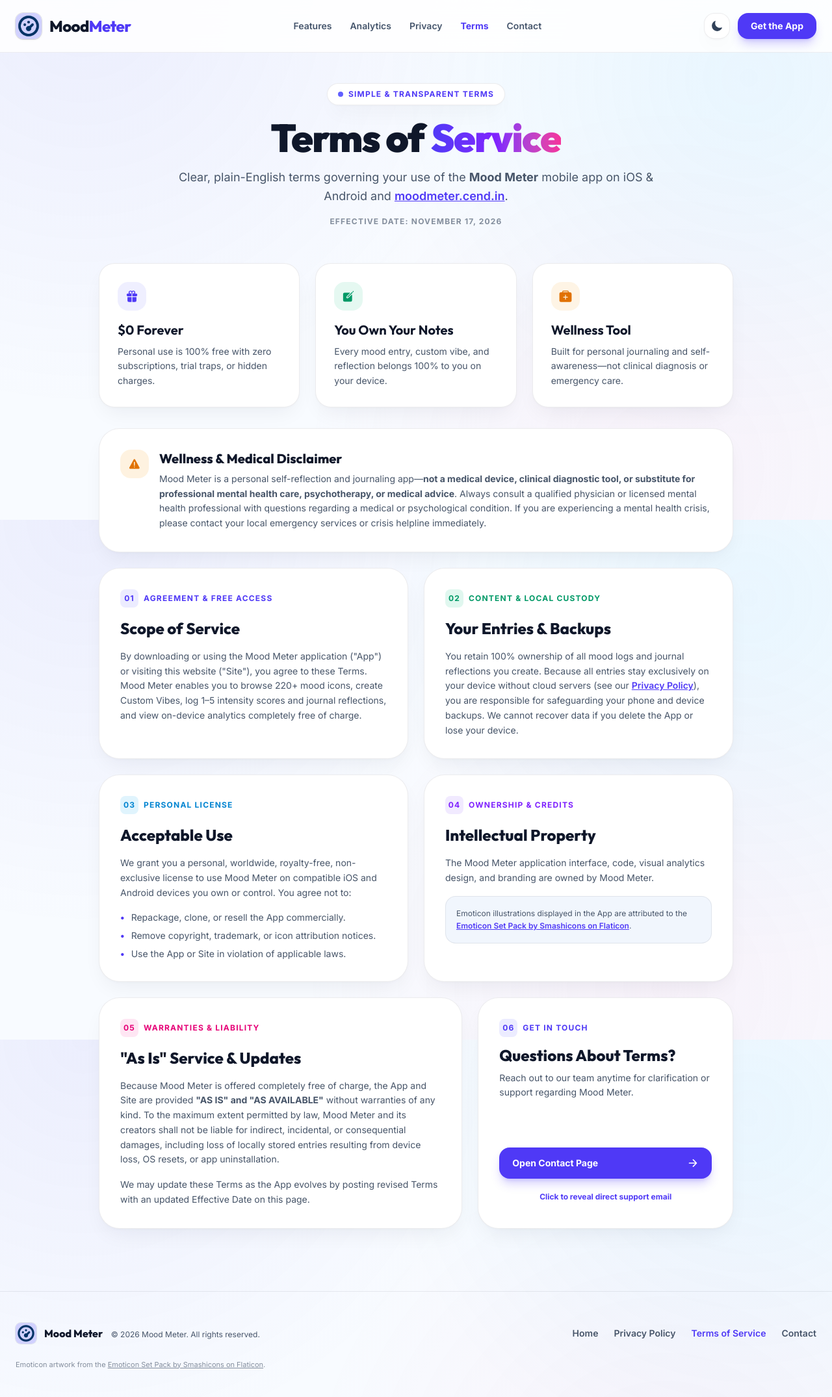
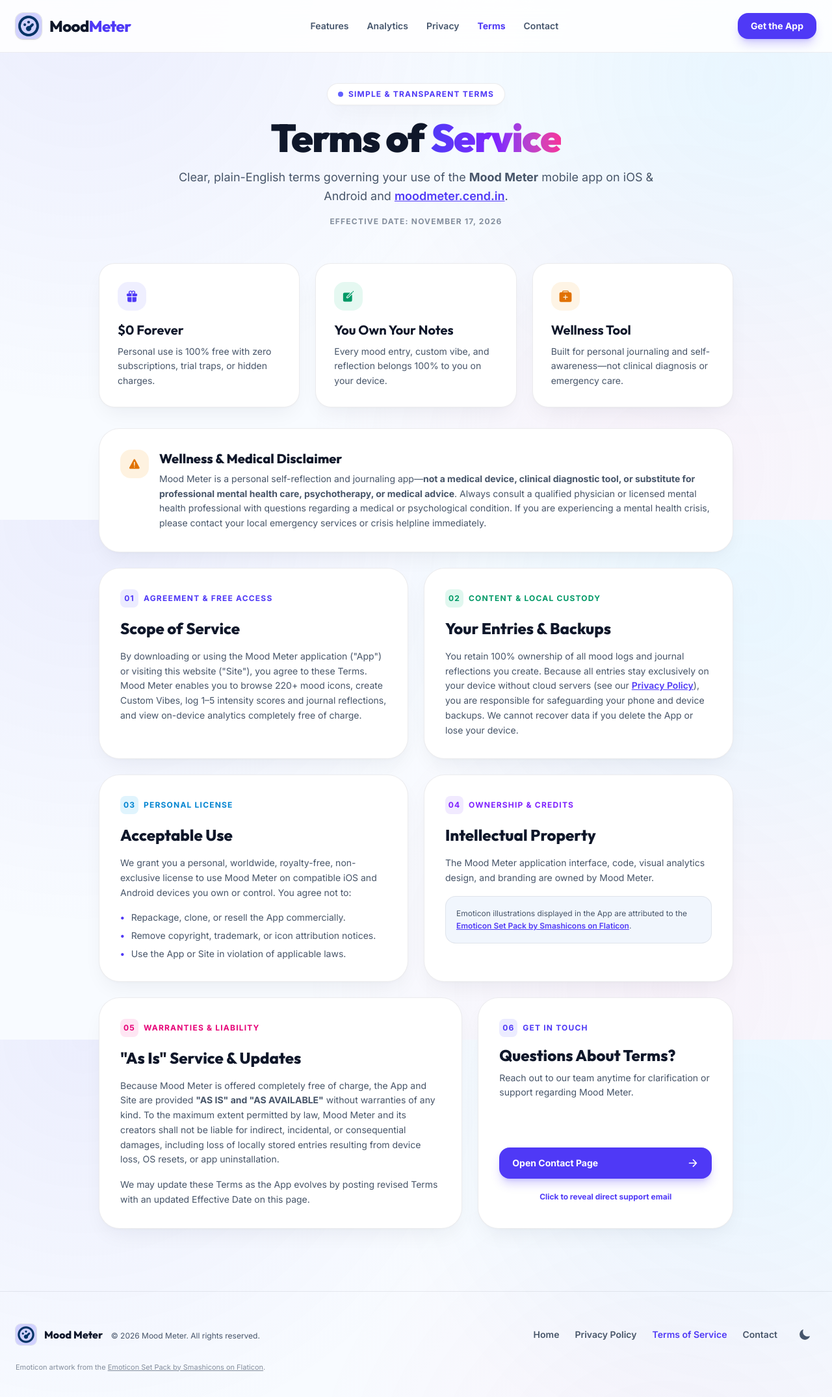
Before and after one commit to nandiraju/MOODMETER, a plain HTML site: page terms_of_service.html in a window 1280 px wide. Shown: the whole page at 65% size. Drawn offline with nearby package versions, Linux system fonts and the light colour scheme.

Commit message:
Move theme toggle from header to an icon at the end of the footer links

```diff
--- a/terms_of_service.html
+++ b/terms_of_service.html
@@ -192,12 +192,6 @@
             </div>
 
             <div class="flex items-center gap-3">
-                <button id="theme-toggle" type="button"
-                    class="w-10 h-10 flex items-center justify-center rounded-2xl app-card hover:scale-105 transition-transform cursor-pointer"
-                    aria-label="Toggle color theme">
-                    <ion-icon id="theme-toggle-icon" name="moon"
-                        class="text-lg text-slate-700 dark:text-amber-400"></ion-icon>
-                </button>
                 <a href="index.html#download"
                     class="px-3.5 sm:px-5 py-2.5 bg-indigo-600 hover:bg-indigo-500 whitespace-nowrap text-white text-sm font-bold rounded-2xl shadow-lg shadow-indigo-600/25 transition-all active:scale-95">
                     Get the App
@@ -422,13 +416,16 @@
                 </div>
             </div>
 
-            <div class="flex flex-wrap justify-center gap-6 text-sm font-semibold">
+            <div class="flex flex-wrap justify-center gap-6 text-sm font-semibold items-center">
                 <a href="index.html" class="hover:text-indigo-600 dark:hover:text-indigo-400 transition-colors">Home</a>
                 <a href="privacy_policy.html"
                     class="hover:text-indigo-600 dark:hover:text-indigo-400 transition-colors">Privacy Policy</a>
                 <a href="terms_of_service.html" class="text-indigo-600 dark:text-indigo-400">Terms of Service</a>
                 <a href="contact.html"
                     class="hover:text-indigo-600 dark:hover:text-indigo-400 transition-colors">Contact</a>
+                <button id="theme-toggle" type="button" class="w-9 h-9 flex items-center justify-center rounded-full text-slate-600 dark:text-slate-300 hover:text-indigo-600 dark:hover:text-indigo-400 hover:bg-slate-900/5 dark:hover:bg-white/10 transition-colors cursor-pointer" aria-label="Toggle color theme" title="Toggle light/dark theme">
+                    <ion-icon id="theme-toggle-icon" name="moon" class="text-lg"></ion-icon>
+                </button>
             </div>
         </div>
         <div class="container mx-auto px-6 mt-6 text-center md:text-left">
```
Also changed, not shown: contact.html (+4 -4 lines), index.html (+4 -4 lines), privacy_policy.html (+4 -4 lines).
